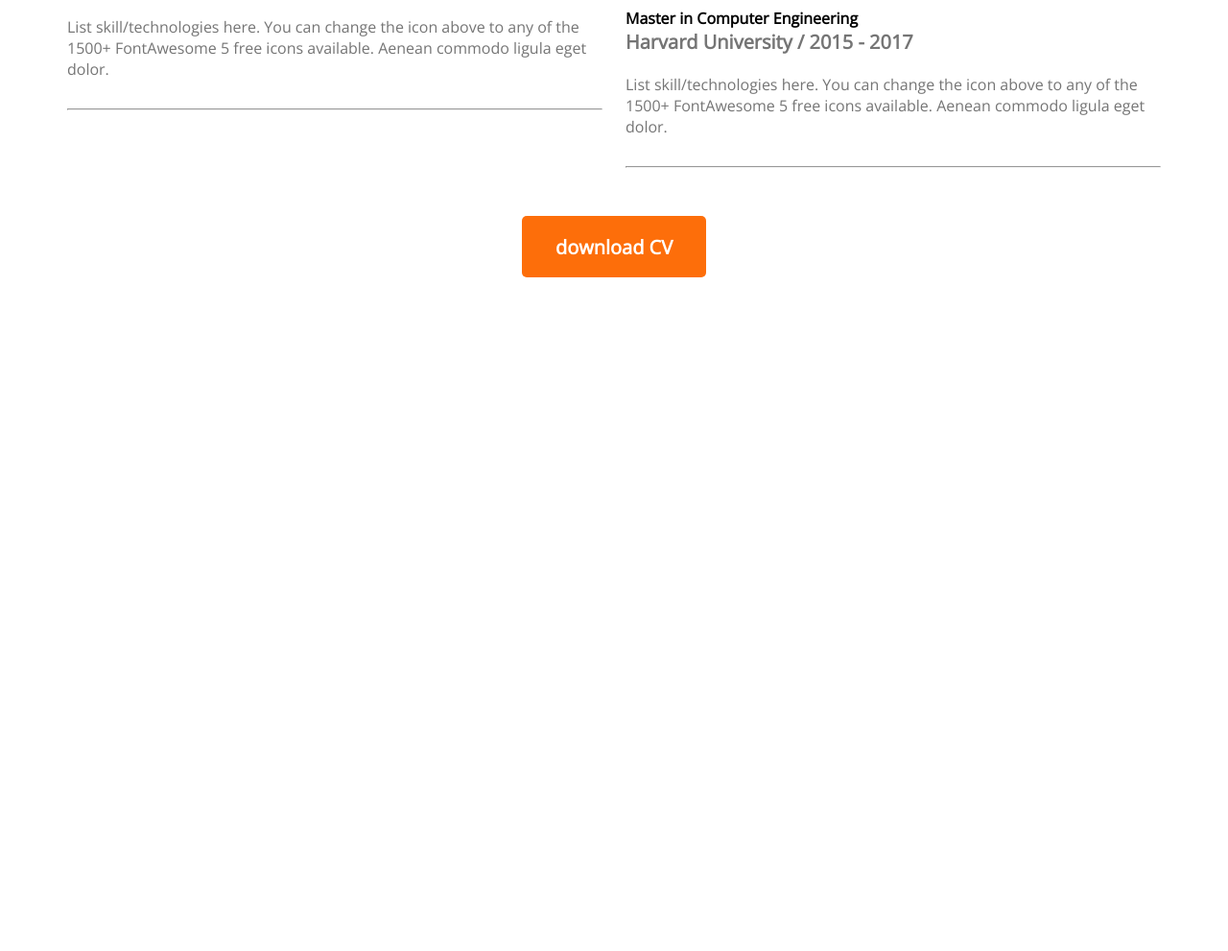
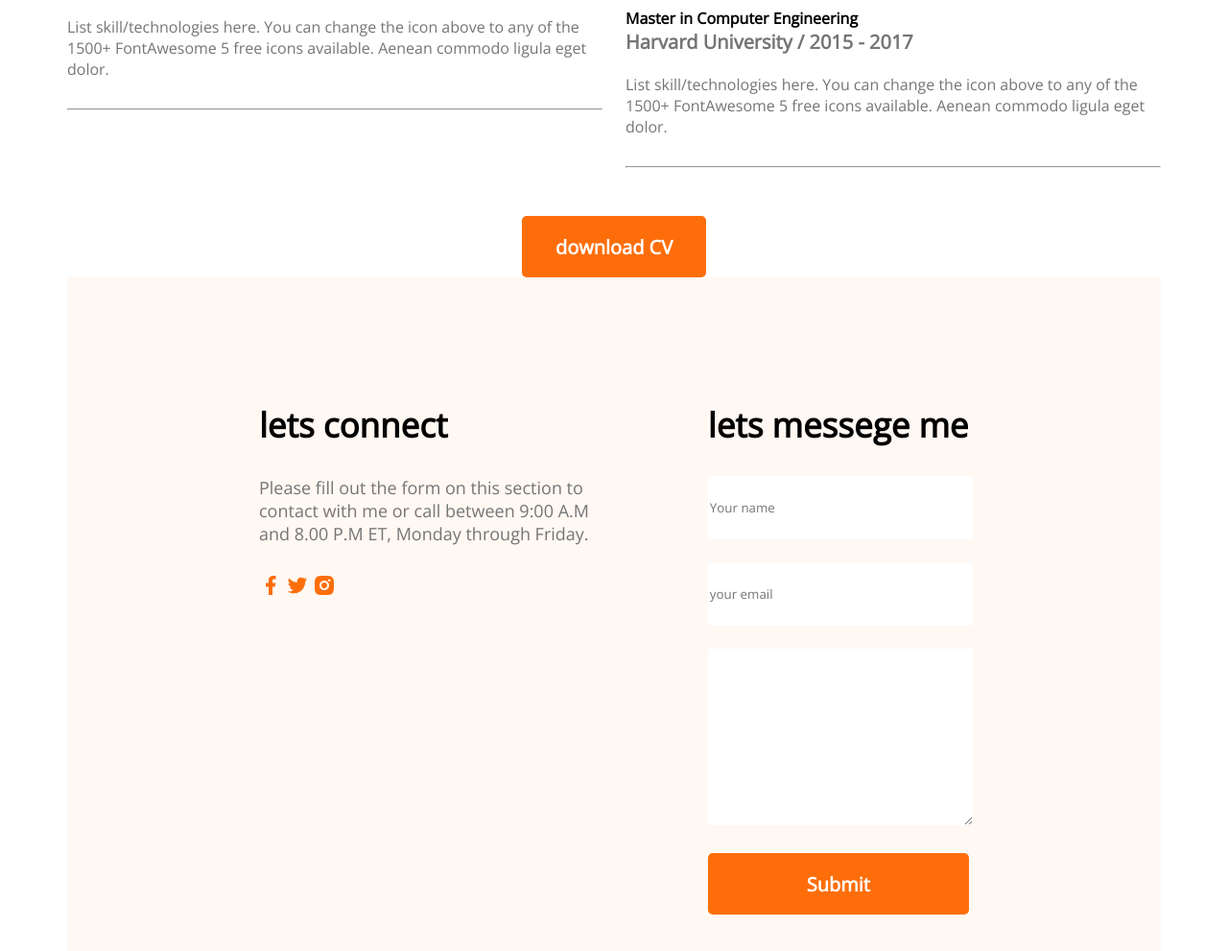
Before and after one commit to iaasif/protfolio-website, a plain HTML site: page index.html in a window 1280 px wide. Shown: the part 2638-3629 px from the top of the page at 96% size. Before the commit the page ends 2927 px from the top, so only its background shows below. Drawn offline with nearby package versions, Linux system fonts and the light colour scheme.

Commit message:
video 5-8 done

```diff
--- a/index.html
+++ b/index.html
@@ -186,6 +186,39 @@
                 <button class="btn-primary">download CV</button>
             </div>
         </section>
+
+        <!-- contact section  -->
+        <section class="contact">
+            <div>
+                <h3 class="section-title">lets connect</h3>
+                <p class="section-description">Please fill out the form on this section to contact with me or call
+                    between 9:00 A.M and 8.00 P.M ET,
+                    Monday through Friday.</p>
+                <a href="">
+                    <img src="images/icons/facebook.png" alt="">
+                </a>
+                <a href="">
+                    <img src="images/icons/twitter.png" alt="">
+                </a>
+                <a href="">
+                    <img src="images/icons/insta.png" alt="">
+                </a>
+            </div>
+            <div>
+                <h3 class="section-title">lets messege me</h3>
+                <form action="
+                ">
+                    <input type="text" name="" id="" placeholder="Your name ">
+                    <input type="email" name="" id="" placeholder="your email">
+                    <textarea name="" id="" cols="30" rows="10"></textarea>
+                    <input class="btn-primary" type="submit">
+
+
+                </form>
+            </div>
+
+        </section>
+
     </main>
 
     <footer>
--- a/styles/style.css
+++ b/styles/style.css
@@ -206,3 +206,32 @@ main {
     margin-top: 50px;
     text-align: center;
 }
+
+/* contact style  */
+.contact {
+    display: flex;
+    gap: 100px;
+    padding: 130px 200px;
+    background: #FFF8F3;
+}
+
+.contact .section-title {
+    text-align: left;
+}
+
+.contact input,
+textarea {
+    margin-bottom: 24px;
+    border: 0;
+    width: 100%;
+    padding-left: 18px 30px;
+
+}
+
+input {
+    height: 64px;
+}
+
+.contact a{
+    text-decoration: none;
+}
```
